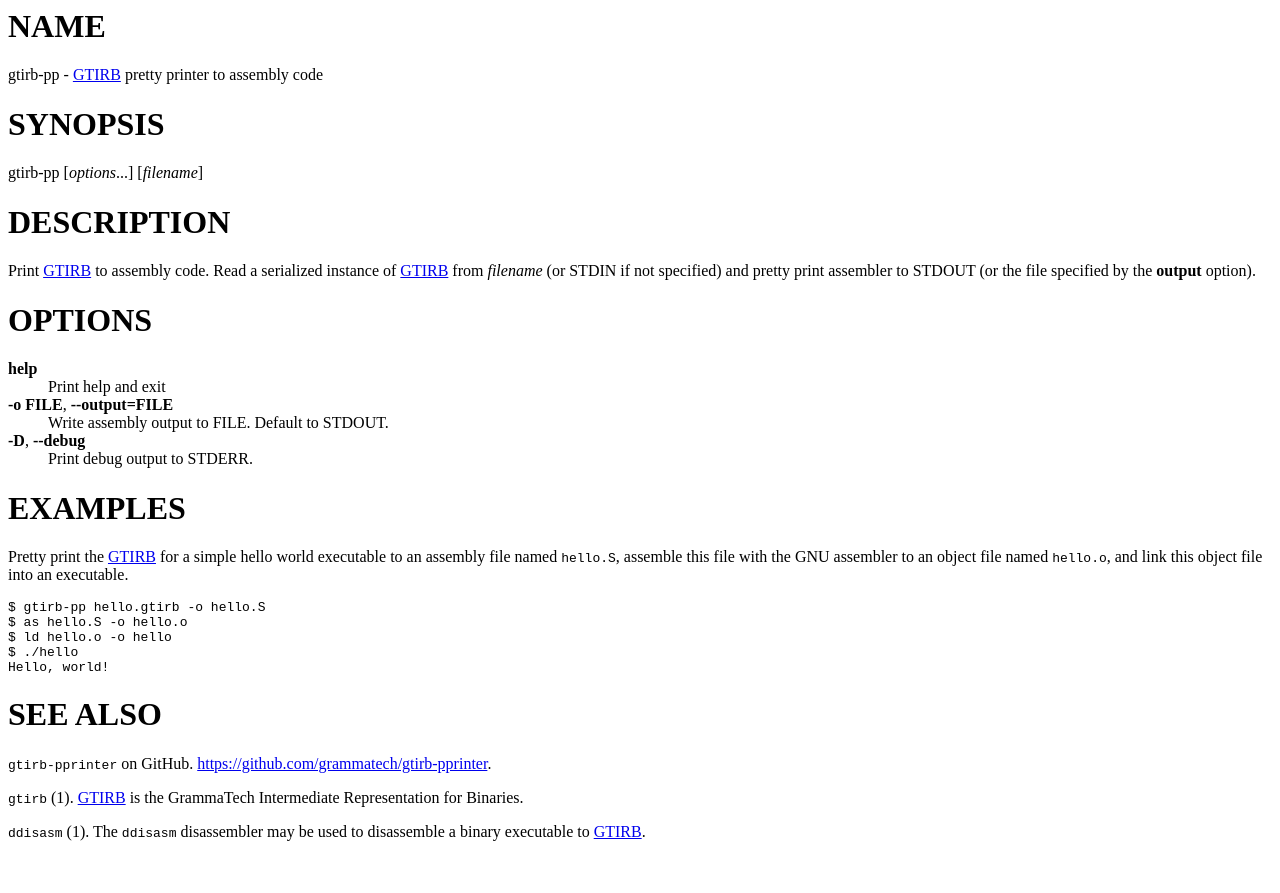
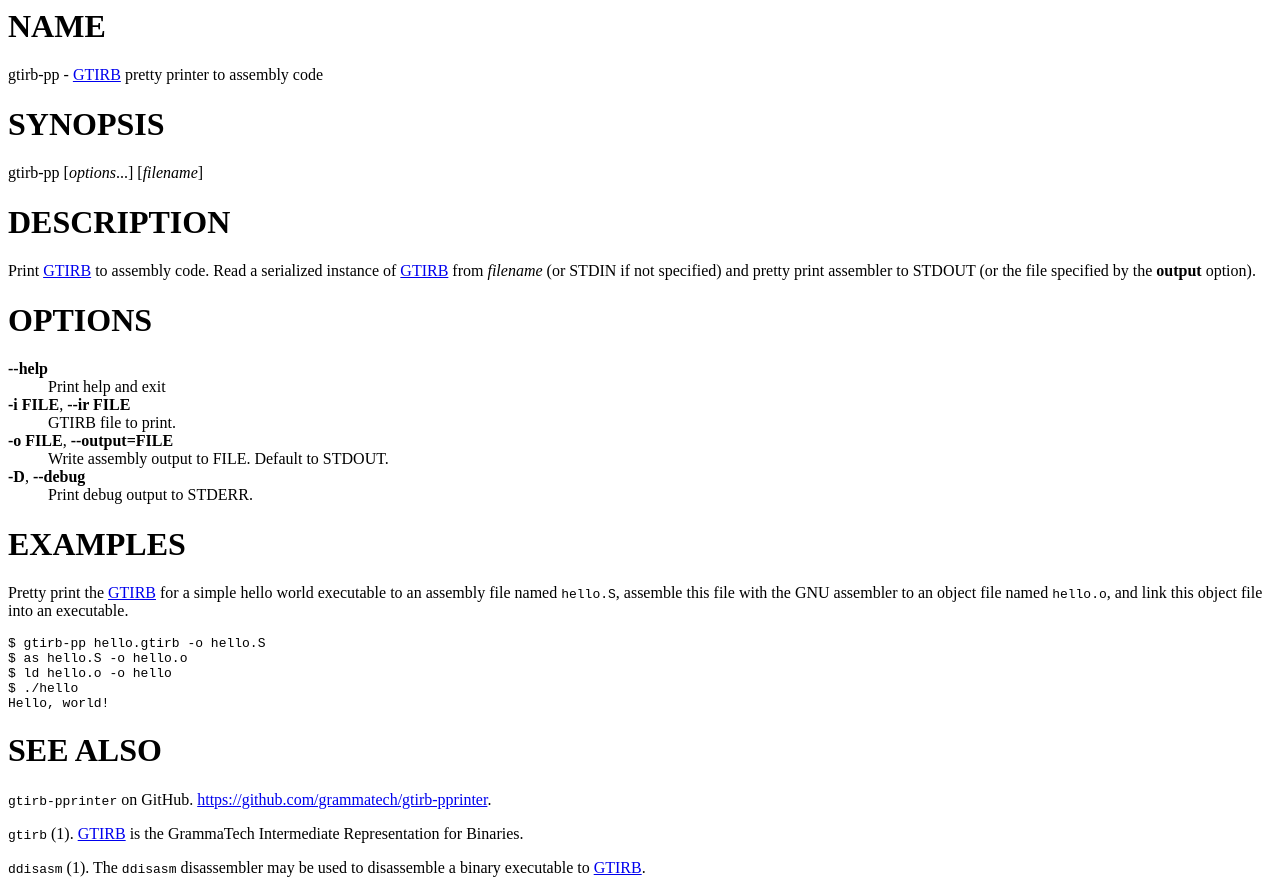
Before and after one commit to GrammaTech/gtirb-pprinter, a plain HTML site: page index.html in a window 1280 px wide. Before the commit the page ends 857 px from the top, so only its background shows below. Drawn offline with Linux system fonts and the light colour scheme.

Commit message:
Update options

```diff
--- a/index.html
+++ b/index.html
@@ -6,8 +6,11 @@
 <p>Print <a href="https://github.com/grammatech/gtirb">GTIRB</a> to assembly code. Read a serialized instance of <a href="https://github.com/grammatech/gtirb">GTIRB</a> from <em>filename</em> (or STDIN if not specified) and pretty print assembler to STDOUT (or the file specified by the <strong>output</strong> option).</p>
 <h1 id="options">OPTIONS</h1>
 <dl>
-<dt><strong>help</strong></dt>
+<dt><strong>--help</strong></dt>
 <dd>Print help and exit
+</dd>
+<dt><strong>-i FILE</strong>, <strong>--ir FILE</strong></dt>
+<dd>GTIRB file to print.
 </dd>
 <dt><strong>-o FILE</strong>, <strong>--output=FILE</strong></dt>
 <dd>Write assembly output to FILE. Default to STDOUT.
```
Also changed, not shown: 3 other files.
